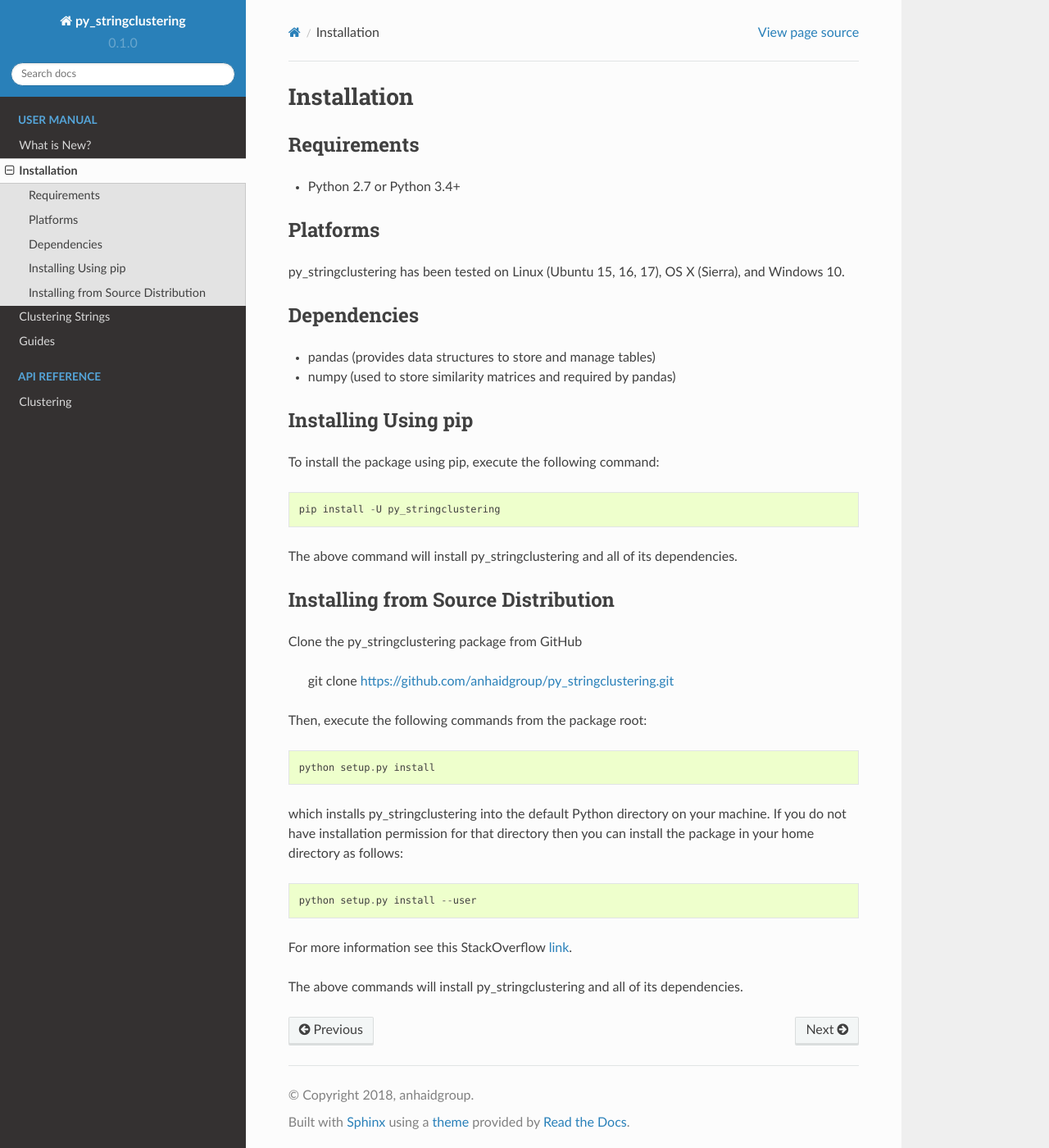
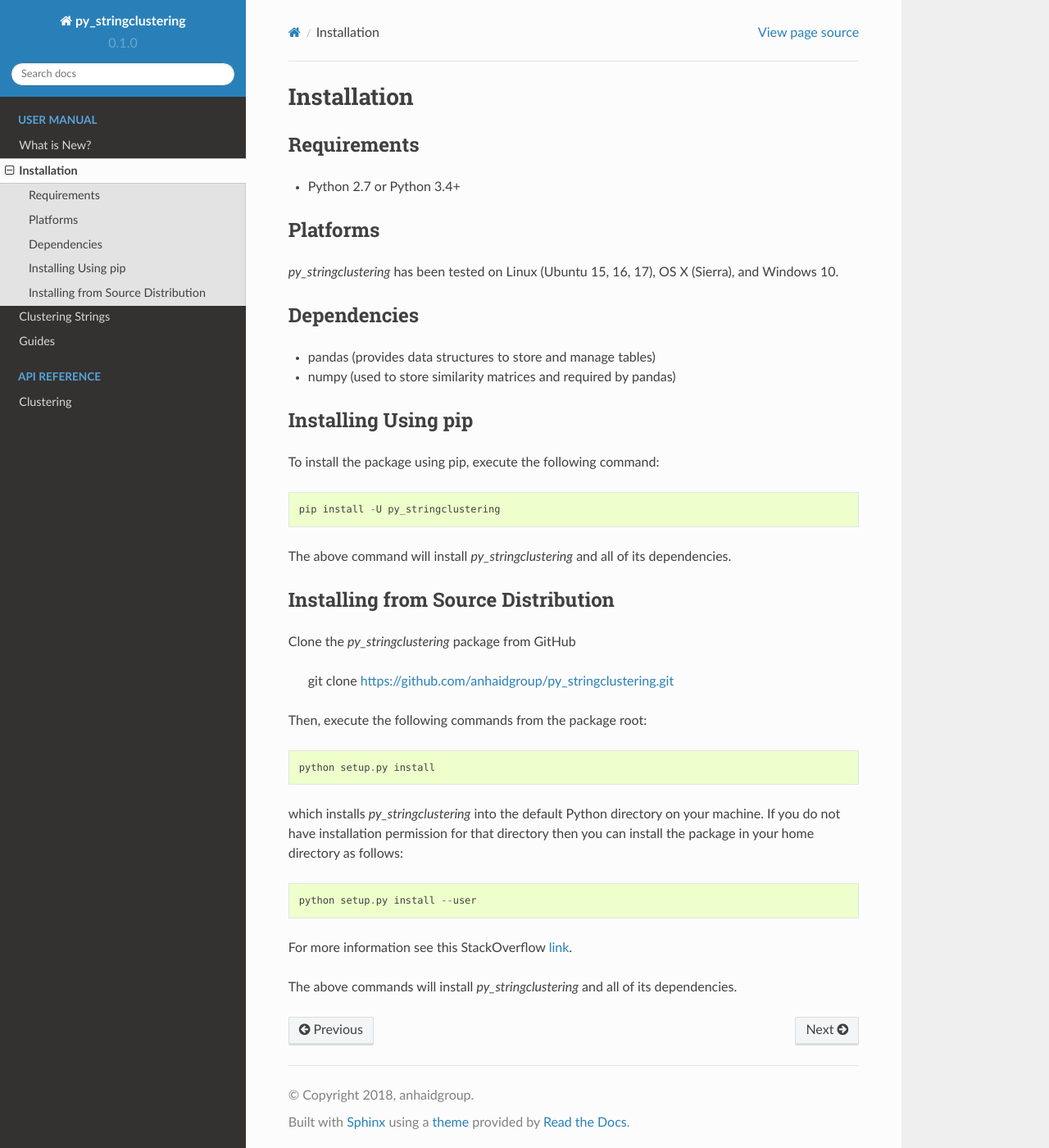
Before and after one commit to Anson-Doan/py_stringclustering-1, a Sphinx documentation site: the page built from docs/user_manual/installation.rst, in a window 1280 px wide and 1400 px high. Shown: the whole window at 82% size. Built offline with Sphinx 7.4.7 and the Read the Docs theme 2.0.0, drawn with Linux system fonts in a browser that asks for light colours.

Commit message:
[DOC] Fixed Sphinx documentation issues.

```diff
--- a/docs/user_manual/guides.rst
+++ b/docs/user_manual/guides.rst
@@ -2,7 +2,7 @@
 Guides
 ======
 
-The goal of this page  is to give you some concrete examples for using py_stringclustering.
+The goal of this page  is to give you some concrete examples for using *py_stringclustering*.
 These are examples with sample data that is already bundled along with the package. The
 examples are in the form of Jupyter notebooks.
 
--- a/docs/user_manual/installation.rst
+++ b/docs/user_manual/installation.rst
@@ -8,7 +8,7 @@ Requirements
 
 Platforms
 ---------
-py_stringclustering has been tested on Linux (Ubuntu 15, 16, 17), OS X (Sierra), and Windows 10.
+*py_stringclustering* has been tested on Linux (Ubuntu 15, 16, 17), OS X (Sierra), and Windows 10.
 
 Dependencies
 ------------
@@ -24,12 +24,12 @@ command::
     pip install -U py_stringclustering
 
 
-The above command will install py_stringclustering and all of its dependencies.
+The above command will install *py_stringclustering* and all of its dependencies.
 
 
 Installing from Source Distribution
 -----------------------------------
-Clone the py_stringclustering package from GitHub
+Clone the *py_stringclustering* package from GitHub
 
     git clone https://github.com/anhaidgroup/py_stringclustering.git
 
@@ -37,12 +37,12 @@ Then,  execute the following commands from the package root::
 
     python setup.py install
 
-which installs py_stringclustering into the default Python directory on your machine. If you do not have installation permission for that directory then you can install the package in your
+which installs *py_stringclustering* into the default Python directory on your machine. If you do not have installation permission for that directory then you can install the package in your
 home directory as follows::
 
-        python setup.py install --user
+    python setup.py install --user
 
 For more information see this StackOverflow `link <http://stackoverflow.com/questions/14179941/how-to-install-python-packages-without-root-privileges>`_.
 
-The above commands will install py_stringclustering and all of its
+The above commands will install *py_stringclustering* and all of its
 dependencies.
--- a/docs/user_manual/whatisnew.rst
+++ b/docs/user_manual/whatisnew.rst
@@ -1,3 +1,3 @@
 What is New?
 ============
-This is the first version 0.1.0 of py_stringclustering.
+This is the first version 0.1.0 of *py_stringclustering*.
```
Also changed, not shown: other parts of docs/user_manual/guides.rst (+2 -2 lines), docs/user_manual/clustering.rst (+4 -3 lines), 3 other files.
